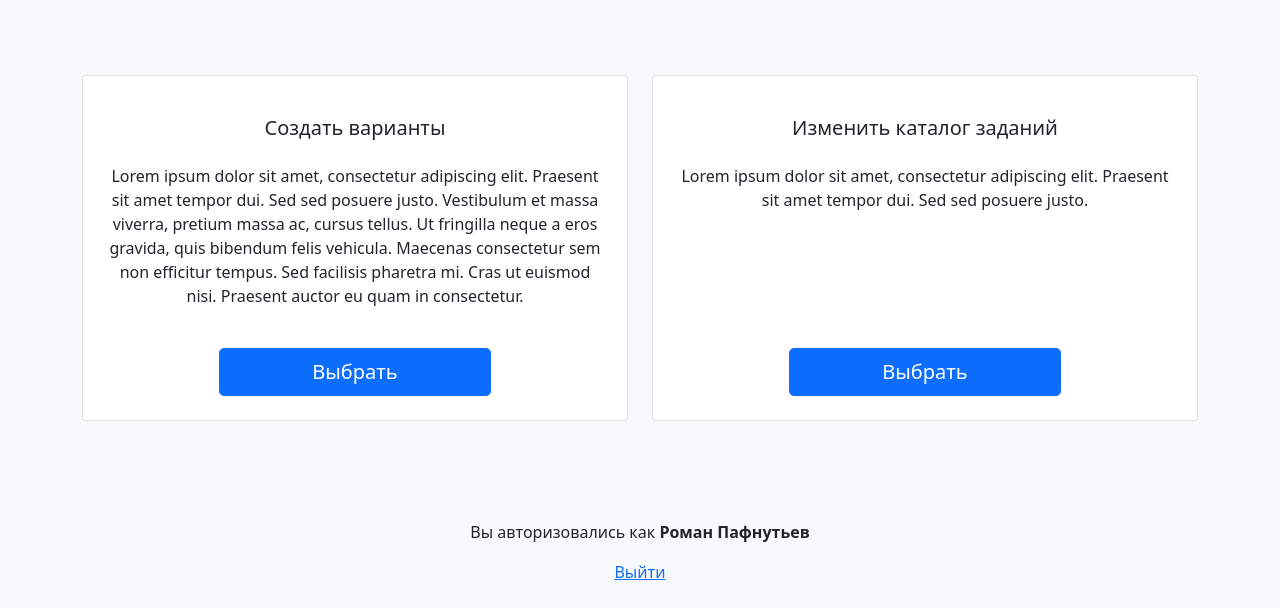
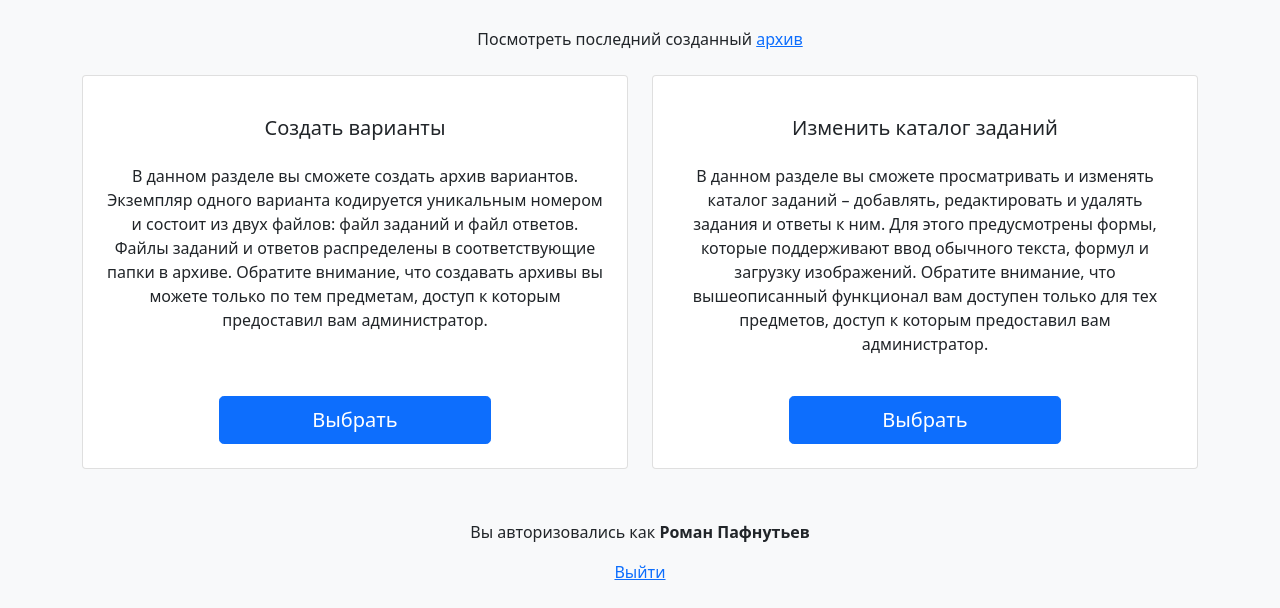
Before and after one commit to r4nd0lph-c/django_reshuffle, a Django app: page / in a window 1280 px wide. Shown: the part 192-800 px from the top of the page. Run offline with Django 4.2, Linux system fonts and the light colour scheme; a user stored in the database is signed in; some libraries are stand-ins or nearby versions.

Commit message:
Visual changes

```diff
--- a/reshuffle/services/logic.py
+++ b/reshuffle/services/logic.py
@@ -168,7 +168,7 @@ def create_docx_question(subject, data, create_date):
                         r = task.add_run()
                         r.add_picture(opt.image)
                     task.add_run('\n')
-                task.add_run('\n')
+                # task.add_run('\n')
     # -----
 
     document.save(
--- a/reshuffle/templates/reshuffle/index.html
+++ b/reshuffle/templates/reshuffle/index.html
@@ -5,6 +5,8 @@
 
 {% block content %}
     <main class="container mb-4">
+        <p class="mb-4">Посмотреть последний созданный <a href="{% url 'download' %}">архив</a></p>
+
         <div class="row row-cols-1 row-cols-md-2 g-4">
 
             <!-- 1 card START -->
@@ -13,11 +15,10 @@
                     <div class="card-body">
                         <h5 class="card-title my-4 mx-2">Создать варианты</h5>
                         <p class="card-text mb-4 mx-2">
-                            Lorem ipsum dolor sit amet, consectetur adipiscing elit. Praesent sit amet tempor dui. Sed
-                            sed posuere justo. Vestibulum et massa viverra, pretium massa ac, cursus tellus. Ut
-                            fringilla neque a eros gravida, quis bibendum felis vehicula. Maecenas consectetur sem non
-                            efficitur tempus. Sed facilisis pharetra mi. Cras ut euismod nisi. Praesent auctor eu quam
-                            in consectetur.
+                            В данном разделе вы сможете создать архив вариантов. Экземпляр одного варианта кодируется
+                            уникальным номером и состоит из двух файлов: файл заданий и файл ответов. Файлы заданий и
+                            ответов распределены в соответствующие папки в архиве. Обратите внимание, что создавать
+                            архивы вы можете только по тем предметам, доступ к которым предоставил вам администратор.
                         </p>
                     </div>
                     <a href="{% url 'creation' %}" class="btn btn-lg btn-primary w-50 align-self-center mb-4">
@@ -32,8 +33,11 @@
                     <div class="card-body">
                         <h5 class="card-title my-4 mx-2">Изменить каталог заданий</h5>
                         <p class="card-text mb-4 mx-2">
-                            Lorem ipsum dolor sit amet, consectetur adipiscing elit. Praesent sit amet tempor dui. Sed
-                            sed posuere justo.
+                            В данном разделе вы сможете просматривать и изменять каталог заданий – добавлять,
+                            редактировать и удалять задания и ответы к ним. Для этого предусмотрены формы, которые
+                            поддерживают ввод обычного текста, формул и загрузку изображений. Обратите внимание, что
+                            вышеописанный функционал вам доступен только для тех предметов, доступ к которым предоставил
+                            вам администратор.
                         </p>
                     </div>
                     {% if user.is_staff %}
--- a/reshuffle/templates/reshuffle/widgets/latex_widget.html
+++ b/reshuffle/templates/reshuffle/widgets/latex_widget.html
@@ -30,7 +30,7 @@
     <div class="modal-dialog modal-dialog-centered">
         <div class="modal-content">
             <div class="modal-header">
-                <h4 class="modal-title" id="help_modal_label">Помощь по LaTex оформлению</h4>
+                <h4 class="modal-title" id="help_modal_label">Помощь по LaTeX оформлению</h4>
                 <button type="button" class="btn-close" data-bs-dismiss="modal" aria-label="Close"></button>
             </div>
             <div class="modal-body">
```
Also changed, not shown: reshuffle/models.py (+6 -6 lines), templates/admin/index.html (added, +50 -0 lines), database.sqlite3, 1 other file.
